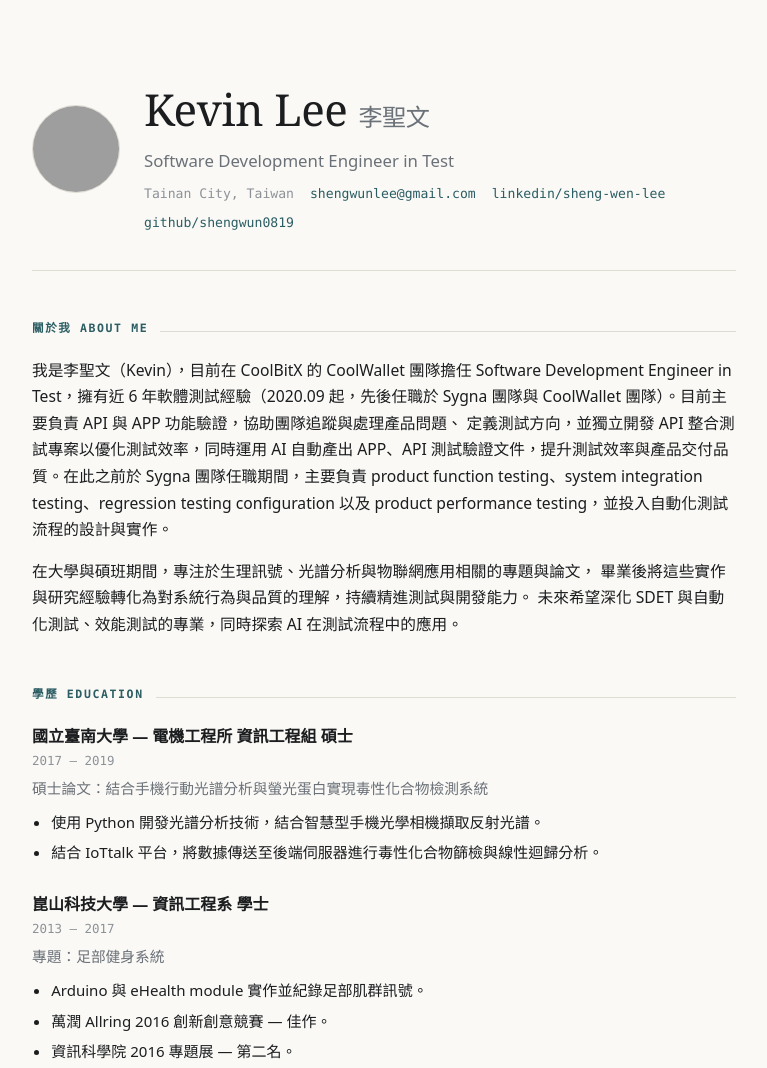
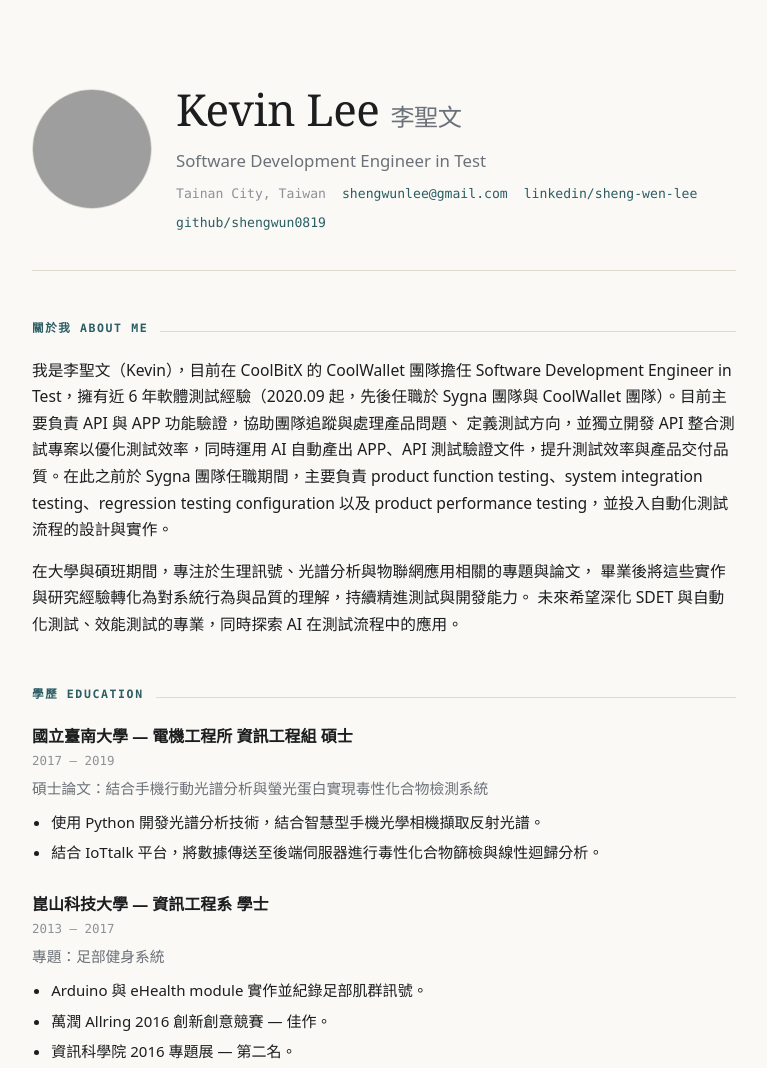
Before and after one commit to shengwun0819/kevin.lee.github.io, a plain HTML site: page index.html in a window 1280 px wide. Shown: the top 1068 px of the page, without its empty margins (256-1023 px from the left). Drawn offline with Linux system fonts and the light colour scheme; grey boxes are pictures that could not be loaded.

Commit message:
Increase avatar image size to 120px

```diff
--- a/index.html
+++ b/index.html
@@ -44,8 +44,8 @@
     }
 
     header .avatar img {
-      width: 88px;
-      height: 88px;
+      width: 120px;
+      height: 120px;
       border-radius: 50%;
       object-fit: cover;
       border: 1px solid var(--hairline);
```
